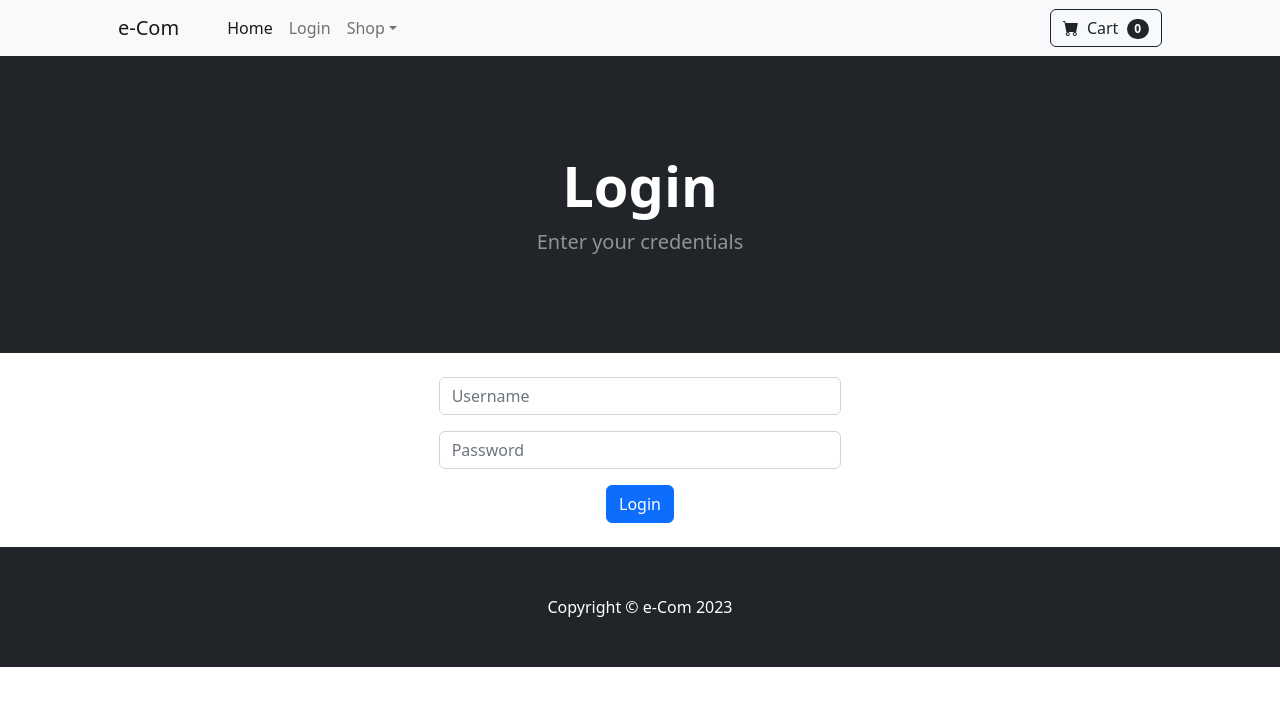
After one commit to udson/ecom, a Django app: page /login/ in a window 1280 px wide. The commit adds this page. Shown: the top 706 px of the page. Run offline with Django 5.2, Linux system fonts and the light colour scheme; some libraries are stand-ins or nearby versions.

Commit message:
Add login and logout.

```diff
--- a/ecom/settings.py
+++ b/ecom/settings.py
@@ -11,6 +11,7 @@ https://docs.djangoproject.com/en/5.0/ref/settings/
 """
 
 import os
+from django.contrib.messages import constants as messages
 from pathlib import Path
 
 # Build paths inside the project like this: BASE_DIR / 'subdir'.
@@ -27,6 +28,10 @@ SECRET_KEY = 'django-insecure-*sc-wucdr&b3x1p41)m@iob!!!f31lt96pl54s8rsxartl7wnl
 DEBUG = True
 
 ALLOWED_HOSTS = []
+
+MESSAGE_TAGS = {
+    messages.ERROR: "danger",
+}
 
 
 # Application definition
--- a/store/templates/base.html
+++ b/store/templates/base.html
@@ -6,7 +6,7 @@
     <meta name="viewport" content="width=device-width, initial-scale=1, shrink-to-fit=no" />
     <meta name="description" content="" />
     <meta name="author" content="" />
-    <title>e-Com</title>
+    <title>{% block page_title %}e-Com{% endblock page_title %}</title>
     <!-- Favicon -->
     <link rel="icon" type="image/x-icon" href="{% static 'assets/favicon.ico' %}" />
     <!-- Bootstrap icons -->
@@ -21,12 +21,20 @@
     <header class="bg-dark py-5">
       <div class="container px-4 px-lg-5 my-5">
         <div class="text-center text-white">
-          <h1 class="display-4 fw-bolder">Shop in style</h1>
-          <p class="lead fw-normal text-white-50 mb-0">With this shop hompeage template</p>
+          <h1 class="display-4 fw-bolder">{% block header_title %}Shop in style{% endblock header_title %}</h1>
+          <p class="lead fw-normal text-white-50 mb-0">
+            {% block header_subtitle %}With this shop hompeage template{% endblock header_subtitle %}
+          </p>
         </div>
       </div>
     </header>
     <!-- Section -->
+    {% for message in messages %}
+    <div class="alert alert-{{ message.tags }} alert-dismissible fade show" role="alert">
+      {{ message }}
+      <button type="button" class="btn-close" data-bs-dismiss="alert" aria-label="Close"></button>
+    </div>
+    {% endfor %}
 		{% block content %}{% endblock content %}
     <!-- Footer -->
     <footer class="py-5 bg-dark">
--- a/store/templates/navbar.html
+++ b/store/templates/navbar.html
@@ -5,7 +5,11 @@
     <div class="collapse navbar-collapse" id="navbarSupportedContent">
       <ul class="navbar-nav me-auto mb-2 mb-lg-0 ms-lg-4">
         <li class="nav-item"><a class="nav-link active" aria-current="page" href="{% url 'home' %}">Home</a></li>
-        <li class="nav-item"><a class="nav-link" href="#!">About</a></li>
+        {% if user.is_authenticated %}
+        <li class="nav-item"><a class="nav-link" href="{% url 'logout' %}">Logout</a></li>
+        {% else %}
+        <li class="nav-item"><a class="nav-link" href="{% url 'login' %}">Login</a></li>
+        {% endif %}
         <li class="nav-item dropdown">
           <a class="nav-link dropdown-toggle" id="navbarDropdown" href="#" role="button" data-bs-toggle="dropdown" aria-expanded="false">Shop</a>
           <ul class="dropdown-menu" aria-labelledby="navbarDropdown">
--- /dev/null
+++ b/store/templates/store/login.html
@@ -0,0 +1,29 @@
+{% extends "base.html" %}
+{% block page_title %}{{ block.super }} | Login{% endblock page_title %}
+{% block header_title %}Login{% endblock header_title %}
+{% block header_subtitle %}Enter your credentials{% endblock header_subtitle %}
+{% block content %}
+  </br>
+  <div class='container col-4 text-center'>
+    <div class="row justify-content-center">
+      {% for message in messages %}
+      <div class="alert alert-{{ message.tags }} alert-dismissible fade show" role="alert">
+        {{ message }}
+        <button type="button" class="btn-close" data-bs-dismiss="alert" aria-label="Close"></button>
+      </div>
+      {% endfor %}
+      </br>
+      <form method="post" action="{% url 'login' %}">
+        {% csrf_token %}
+        <div class="mb-3">
+          <input type="text" class="form-control" name="username" placeholder="Username">
+        </div>
+        <div class="mb-3">
+          <input type="password" class="form-control" name="password" placeholder="Password">
+        </div>
+        <button type="submit" class="btn btn-primary">Login</button>
+      </form>
+    </div>
+  </div>
+  </br>
+{% endblock content %}
--- a/store/urls.py
+++ b/store/urls.py
@@ -4,4 +4,6 @@ from . import views
 
 urlpatterns = [
     path('', views.home, name='home'),
+    path('login/', views.login_user, name='login'),
+    path('logout/', views.logout_user, name='logout'),
 ]
--- a/store/views.py
+++ b/store/views.py
@@ -1,3 +1,5 @@
+from django.contrib import messages
+from django.contrib.auth import authenticate, login, logout
 from django.shortcuts import redirect, render
 from .models import Product
 
@@ -5,3 +7,25 @@ from .models import Product
 def home(request):
     products = Product.objects.all()
     return render(request, 'store/home.html', {'products': products})
+
+def login_user(request):
+    if request.user.is_authenticated:
+        return redirect('home')
+
+    if request.method == 'POST':
+        username = request.POST['username']
+        password = request.POST['password']
+        user = authenticate(request, username=username, password=password)
+        if user is not None:
+            login(request, user)
+            messages.success(request, message='Welcome!')
+            return redirect('home')
+        else:
+            messages.error(request, message='Wrong username or password. Try again.')
+            return render(request, 'store/login.html', {})
+    else:
+        return render(request, 'store/login.html', {})
+
+def logout_user(request):
+    logout(request)
+    return redirect('home')
```
Also changed, not shown: db.sqlite3.
